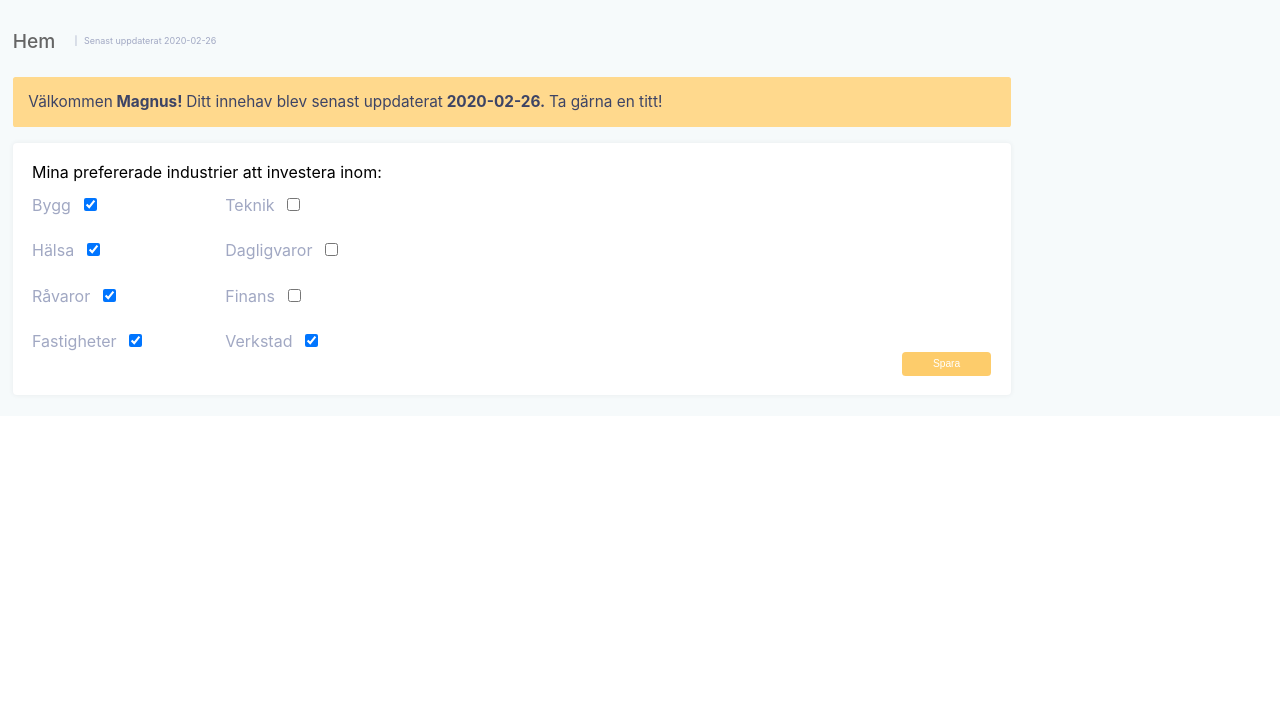
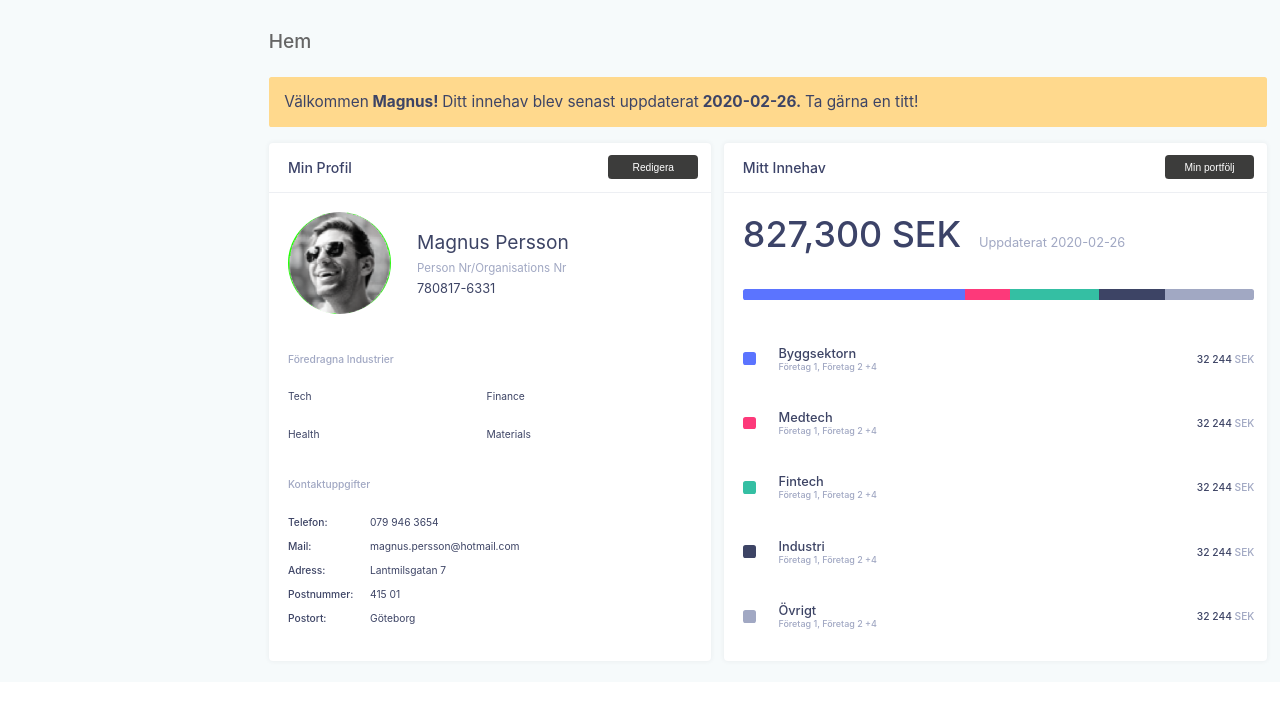
Before and after one commit to mohammad0-0ahmad/stock-portfolio, a React (Create React App) app: page / in a window 1280 px wide. Shown: the top 702 px of the page. Built offline with nearby package versions, Linux system fonts and the light colour scheme.

Commit message:
Cleaned up Content component & made some improvements in other files.

```diff
--- a/src/components/Content.js
+++ b/src/components/Content.js
@@ -1,5 +1,6 @@
 import React, { useState } from 'react';
 import '../css/Content.css'
+import { PAGES } from './Dashboard'
 import WelcomeBar from './WelcomeBar.js'
 import PreferedIndustries from './PreferedIndustries'
 import ContactInfo from './ContactInfo'
@@ -13,12 +14,17 @@ import ChangeAbleRoundedImg from './ChangeAbleRoundedImg';
 import Button from './Button'
 import BarChart from './BarChart'
 import BarChartDetailsList from './BarChartDetailsList';
+import SettingNavBar from './SettingNavBar'
+import StockTable from './StockTable'
+
+const SETTING_SUB_NAV_BAR_TITLES = ['Min Profil', 'Byt lösenord', 'Preferenser']
 
 const Content = ({ content }) => {
+    const [selectedSettingSection, setSelectedSettingSection] = useState(SETTING_SUB_NAV_BAR_TITLES[0])
 
-    let [title, setTitle] = useState(content.title)
-    let [updated, setUpdated] = useState(content.updated)
-
+    // Testing some components
+    const [selectedContent, setSelectedContent] = useState(PAGES[0])
+    let updated = content.updated
     let hasStocks = true;
     let industries = ['Tech', 'Finance', 'Health', 'Materials']
     let person = {
@@ -33,15 +39,6 @@ const Content = ({ content }) => {
         passWord: 'henrik'
     }
 
-    // Testing some components
-    const myProfile = [
-        <ContetItemHeader key='0' title={'Min Profil'} button={{ buttonText: 'Redigera', bgColor: '#3C3C3B' }} borderColor='#45414E14' />,
-        <UserImgNamePN key='1' colors={{ title: '#A1A8C3', userValues: '#3D4465' }} userData={{ img: userimg, name: 'Magnus Persson', personNr: '197808176331' }} />,
-        <PreferedIndustries key='2' industries={industries} />,
-        <ContactInfo key='3' person={person} />,
-
-    ]
-
     const tabData = [
         { title: 'Byggsektorn', details: 'Företag 1, Företag 2 +4', amount: '32 244' },
         { title: 'Medtech', details: 'Företag 1, Företag 2 +4', amount: '32 244' },
@@ -49,13 +46,18 @@ const Content = ({ content }) => {
         { title: 'Industri', details: 'Företag 1, Företag 2 +4', amount: '32 244' },
         { title: 'Övrigt', details: 'Företag 1, Företag 2 +4', amount: '32 244' }
     ]
-
-    const myOwn = [
-        <ContetItemHeader key='0' title={'Mitt Innehav'} button={{ buttonText: 'Min portfölj', bgColor: '#3C3C3B' }} borderColor='#45414E14' />,
-        <CurrentUpdate key='8' value="827,300 SEK" date="Uppdaterat 2020-02-26" />,
-        <BarChart key='1' amountSectorsToShow={5} sectors={[50, 10, 20, 15, 20]} />,
-        <BarChartDetailsList key='2' data={tabData} />
-    ]
+    const stockTableData = [
+        { a: 'Företag X', b: '20 000', c: 'A', d: '3000st', e: '1-3000', f: '1.0%', g: '1.0%' },
+        { a: 'Företag X', b: '20 000', c: 'A', d: '3000st', e: '1-3000', f: '1.0%', g: '1.0%' },
+        { a: 'Företag X', b: '20 000', c: 'A', d: '3000st', e: '1-3000', f: '1.0%', g: '1.0%' },
+        { a: 'Företag X', b: '20 000', c: 'A', d: '3000st', e: '1-3000', f: '1.0%', g: '1.0%' },
+        { a: 'Företag X', b: '20 000', c: 'A', d: '3000st', e: '1-3000', f: '1.0%', g: '1.0%' },
+        { a: 'Företag X', b: '20 000', c: 'A', d: '3000st', e: '1-3000', f: '1.0%', g: '1.0%' },
+        { a: 'Företag X', b: '20 000', c: 'A', d: '3000st', e: '1-3000', f: '1.0%', g: '1.0%' },
+        { a: 'Företag X', b: '20 000', c: 'A', d: '3000st', e: '1-3000', f: '1.0%', g: '1.0%' },
+        { a: 'Företag X', b: '20 000', c: 'A', d: '3000st', e: '1-3000', f: '1.0%', g: '1.0%' },
+        { a: 'Företag X', b: '20 000', c: 'A', d: '3000st', e: '1-3000', f: '1.0%', g: '1.0%' },
+]
 
     const [firstName, setFirstName] = useState(person.firstName)
     const [lastName, setLastName] = useState(person.lastName)
@@ -66,33 +68,7 @@ const Content = ({ content }) => {
     const [phone, setPhone] = useState(person.phone)
     const [mail, setMail] = useState(person.mail)
     const [passWord, setPassWord] = useState(person.passWord)
-
-
-
-
-    const preferencesMyProfile = (
-        <div>
-        <ChangeAbleRoundedImg src={userimg} handleClick={() =>{ console.log("change")}} alt='User picture' />
-        <div className='contactLabelInputSameLine'><LabelAndInput className='LabelAndInput' type="text" labelText="Förnamn" text={firstName} handleChange={(e) => { setFirstName(e.target.value) }} />
-            <LabelAndInput className='LabelAndInput' type="text" labelText="Efternamn" text={lastName} handleChange={(e) => { setLastName(e.target.value) }} /></div>
-        <LabelAndInput className='LabelAndInput' type="text" labelText="Personnummer" text={personNumber} handleChange={(e) => { setPersonNumber(e.target.value) }} />
-        <LabelAndInput className='LabelAndInput' type="text" labelText="Adress" text={adress} handleChange={(e) => { setAdress(e.target.value) }} />
-        <div className='contactLabelInputSameLine'><LabelAndInput className='LabelAndInput' type="text" labelText="Stad" text={city} handleChange={(e) => { setCity(e.target.value) }} />
-            <LabelAndInput className='LabelAndInput' type="text" labelText="Postnummer" text={zipCode} handleChange={(e) => { setZipCode(e.target.value) }} /></div>
-        <LabelAndInput className='LabelAndInput' type="text" labelText="Telefonnummer" text={phone} handleChange={(e) => { setPhone(e.target.value) }} />
-        <LabelAndInput className='LabelAndInput' type="mail" labelText="Email" text={mail} handleChange={(e) => { setMail(e.target.value) }} />
-        <Button bgColor='#FDCC6B' width='10%' marginleft='60%' buttonText='Spara' handleClick={() => { console.log("change") }} className='saveButton' />
-        </div>)
-
-    const preferencesChangePassWord = (
-        <div>
-        <LabelAndInput className='LabelAndInput' type="password" labelText="Nuvarande lösenord" text={passWord}/>
-        <LabelAndInput className='LabelAndInput' type="password" labelText="Nytt lösenord"/>
-        <LabelAndInput className='LabelAndInput' type="password" labelText="Bekräfta nytt lösenord"/>
-        <Button bgColor='#FDCC6B' width='10%' marginleft='60%' buttonText='Spara' handleClick={() => { setPassWord('nytt lösen') }} className='saveButton' />
-        </div>)
-    const preferedIndustries = ['Bygg','Teknik','Hälsa','Dagligvaror','Råvaror','Finans','Fastigheter','Verkstad']
-
+    const preferedIndustries = ['Bygg', 'Teknik', 'Hälsa', 'Dagligvaror', 'Råvaror', 'Finans', 'Fastigheter', 'Verkstad']
 
     const [bygg, setBygg] = useState(true)
     const [teknik, setTeknik] = useState(false)
@@ -103,40 +79,94 @@ const Content = ({ content }) => {
     const [fastigheter, setFastigheter] = useState(true)
     const [verkstad, setVerkstad] = useState(true)
 
-
-
-    const preferencesPreferedIndustries = (
-        <div>
-        <p>Mina prefererade industrier att investera inom:</p>
-        <div className='preferencesPreferedIndustries'>
-        <LabelAndInput key={preferedIndustries[0]} className='preferencesPreferedIndustriesItems' type='checkbox' checked={bygg} labelText={preferedIndustries[0]} handleChange={(e) => {setBygg(!bygg)}}/>
-        <LabelAndInput key={preferedIndustries[1]} className='preferencesPreferedIndustriesItems' type='checkbox' checked={teknik} labelText={preferedIndustries[1]} handleChange={(e) => {setTeknik(!teknik)}}/>
-        <LabelAndInput key={preferedIndustries[2]} className='preferencesPreferedIndustriesItems' type='checkbox' checked={hälsa} labelText={preferedIndustries[2]} handleChange={(e) => {setHälsa(!hälsa)}}/>
-        <LabelAndInput key={preferedIndustries[3]} className='preferencesPreferedIndustriesItems' type='checkbox' checked={dagligvaror} labelText={preferedIndustries[3]} handleChange={(e) => {setDagligvaror(!dagligvaror)}}/>
-        <LabelAndInput key={preferedIndustries[4]} className='preferencesPreferedIndustriesItems' type='checkbox' checked={råvaror} labelText={preferedIndustries[4]} handleChange={(e) => {setRåvaror(!råvaror)}}/>
-        <LabelAndInput key={preferedIndustries[5]} className='preferencesPreferedIndustriesItems' type='checkbox' checked={finans} labelText={preferedIndustries[5]} handleChange={(e) => {setFinans(!finans)}}/>
-        <LabelAndInput key={preferedIndustries[6]} className='preferencesPreferedIndustriesItems' type='checkbox' checked={fastigheter} labelText={preferedIndustries[6]} handleChange={(e) => {setFastigheter(!fastigheter)}}/>
-        <LabelAndInput key={preferedIndustries[7]} className='preferencesPreferedIndustriesItems' type='checkbox' checked={verkstad} labelText={preferedIndustries[7]} handleChange={(e) => {setVerkstad(!verkstad)}}/>
-        </div>
-        <Button bgColor='#FDCC6B' width='10%' marginleft='60%' buttonText='Spara' handleClick={() => { setPassWord('nytt lösen') }} className='saveButton' />
-        </div>)
-
-
     return (
         <div id="Content" >
             <header>
-                <h2 className="title">{title}</h2>
-                {content.showLatestUpdate && <p className="updated">Senast uppdaterat {updated}</p>}
+                <h2 className="title">{selectedContent}</h2>
+                {PAGES[1] === selectedContent && <p className="updated">Senast uppdaterat {updated}</p>}
             </header>
-            <WelcomeBar updated={updated} name={content.name} hasStocks={hasStocks} />
-            <div id="contentItems">
-              {/*  <ContentItem bgColor='#fff' shdowColor='#45414E14' innerComponents={myProfile} />
-                <ContentItem bgColor='#fff' shdowColor='#45414E14' innerComponents={myOwn} />
-                <ContentItem bgColor='#fff' shdowColor='#45414E14' innerComponents={preferencesMyProfile}/>
-                <ContentItem bgColor='#fff' shdowColor='#45414E14' innerComponents={preferencesChangePassWord}/>*/}
-                <ContentItem bgColor='#fff' shdowColor='#45414E14' innerComponents={preferencesPreferedIndustries}/>
+            {PAGES[0] === selectedContent && <WelcomeBar updated={updated} name={content.name} hasStocks={hasStocks} />}
+            {
+                PAGES[0] === selectedContent &&
+                <div id="contentItems">
+                    <ContentItem>
+                        <ContetItemHeader title={'Min Profil'} button={{ buttonText: 'Redigera', handleClick: () => setSelectedContent(PAGES[2]) }} />
+                        <UserImgNamePN userData={{ img: userimg, name: 'Magnus Persson', personNr: '197808176331' }} />
+                        <PreferedIndustries industries={industries} />
+                        <ContactInfo person={person} />
+                    </ContentItem>
+                    <ContentItem>
+                        <ContetItemHeader key='0' title={'Mitt Innehav'} button={{ buttonText: 'Min portfölj', handleClick: () => setSelectedContent(PAGES[1]) }} />
+                        <CurrentUpdate key='8' value="827,300 SEK" date="Uppdaterat 2020-02-26" />
+                        <BarChart key='1' amountSectorsToShow={5} sectors={[50, 10, 20, 15, 20]} />
+                        <BarChartDetailsList key='2' data={tabData} />
+                    </ContentItem>
+                </div>
+            }
+            {
+                PAGES[1] === selectedContent &&
+                <div id="contentItems">
+                    <ContentItem>
+                        <StockTable rows={stockTableData} />
+                    </ContentItem>
+                </div>
+            }
+            {
+                PAGES[2] === selectedContent &&
+                <div id="contentItems">
+                    <ContentItem>
+                        <div>
+                            <SettingNavBar items={SETTING_SUB_NAV_BAR_TITLES} selected={selectedSettingSection} handleSelect={setSelectedSettingSection} />
+                        </div>
+                        {
+                            selectedSettingSection === SETTING_SUB_NAV_BAR_TITLES[0] &&
+                            <div>
+                                <ChangeAbleRoundedImg src={userimg} handleClick={() => { console.log("change") }} alt='User picture' />
+                                <div className='contactLabelInputSameLine'>
+                                    <LabelAndInput type="text" labelText="Förnamn" text={firstName} handleChange={(e) => { setFirstName(e.target.value) }} />
+                                    <LabelAndInput type="text" labelText="Efternamn" text={lastName} handleChange={(e) => { setLastName(e.target.value) }} />
+                                </div>
+                                <LabelAndInput type="text" labelText="Personnummer" text={personNumber} handleChange={(e) => { setPersonNumber(e.target.value) }} />
+                                <LabelAndInput type="text" labelText="Adress" text={adress} handleChange={(e) => { setAdress(e.target.value) }} />
+                                <div className='contactLabelInputSameLine'>
+                                    <LabelAndInput type="text" labelText="Stad" text={city} handleChange={(e) => { setCity(e.target.value) }} />
+                                    <LabelAndInput type="text" labelText="Postnummer" text={zipCode} handleChange={(e) => { setZipCode(e.target.value) }} />
+                                </div>
+                                <LabelAndInput type="text" labelText="Telefonnummer" text={phone} handleChange={(e) => { setPhone(e.target.value) }} />
+                                <LabelAndInput type="mail" labelText="Email" text={mail} handleChange={(e) => { setMail(e.target.value) }} />
+                                <Button buttonText='Spara' handleClick={() => { console.log("change") }} className='saveButton' />
+                            </div>
+                        }
+                        {
+                            selectedSettingSection === SETTING_SUB_NAV_BAR_TITLES[1] &&
+                            <div>
+                                <LabelAndInput type="password" labelText="Nuvarande lösenord" text={passWord} />
+                                <LabelAndInput type="password" labelText="Nytt lösenord" />
+                                <LabelAndInput type="password" labelText="Bekräfta nytt lösenord" />
+                                <Button buttonText='Spara' handleClick={() => { setPassWord('nytt lösen') }} className='saveButton' />
+                            </div>
+                        }
+                        {
+                            selectedSettingSection === SETTING_SUB_NAV_BAR_TITLES[2] &&
+                            <div>
+                                <p>Mina prefererade industrier att investera inom:</p>
+                                <div className='preferencesPreferedIndustries'>
+                                    <LabelAndInput key={preferedIndustries[0]} className='preferencesPreferedIndustriesItems' type='checkbox' checked={bygg} labelText={preferedIndustries[0]} handleChange={(e) => { setBygg(!bygg) }} />
+                                    <LabelAndInput key={preferedIndustries[1]} className='preferencesPreferedIndustriesItems' type='checkbox' checked={teknik} labelText={preferedIndustries[1]} handleChange={(e) => { setTeknik(!teknik) }} />
+                                    <LabelAndInput key={preferedIndustries[2]} className='preferencesPreferedIndustriesItems' type='checkbox' checked={hälsa} labelText={preferedIndustries[2]} handleChange={(e) => { setHälsa(!hälsa) }} />
+                                    <LabelAndInput key={preferedIndustries[3]} className='preferencesPreferedIndustriesItems' type='checkbox' checked={dagligvaror} labelText={preferedIndustries[3]} handleChange={(e) => { setDagligvaror(!dagligvaror) }} />
+                                    <LabelAndInput key={preferedIndustries[4]} className='preferencesPreferedIndustriesItems' type='checkbox' checked={råvaror} labelText={preferedIndustries[4]} handleChange={(e) => { setRåvaror(!råvaror) }} />
+                                    <LabelAndInput key={preferedIndustries[5]} className='preferencesPreferedIndustriesItems' type='checkbox' checked={finans} labelText={preferedIndustries[5]} handleChange={(e) => { setFinans(!finans) }} />
+                                    <LabelAndInput key={preferedIndustries[6]} className='preferencesPreferedIndustriesItems' type='checkbox' checked={fastigheter} labelText={preferedIndustries[6]} handleChange={(e) => { setFastigheter(!fastigheter) }} />
+                                    <LabelAndInput key={preferedIndustries[7]} className='preferencesPreferedIndustriesItems' type='checkbox' checked={verkstad} labelText={preferedIndustries[7]} handleChange={(e) => { setVerkstad(!verkstad) }} />
+                                </div>
+                                <Button buttonText='Spara' handleClick={() => { setPassWord('nytt lösen') }} className='saveButton' />
+                            </div>
+                        }
 
-            </div>
+                    </ContentItem>
+                </div>
+            }
         </div>
     )
 }
--- a/src/components/ContentItem.js
+++ b/src/components/ContentItem.js
@@ -1,10 +1,10 @@
 import React from 'react'
 import '../css/ContentItem.css'
 
-const ContentItem = ({ innerComponents }) => {
+const ContentItem = ({ children }) => {
     return (
         <div className='ContentItem'>
-            {innerComponents}
+            {children}
         </div>
     )
 }
--- a/src/components/Dashboard.js
+++ b/src/components/Dashboard.js
@@ -1,6 +1,8 @@
 import React from 'react';
 import '../css/Dashboard.css'
 import Content from './Content';
+
+export const PAGES = ['Hem', 'Min Portfölj', 'Inställningar']
 
 const Dashboard = (props) => {
     let content = {
--- a/src/components/LabelAndInput.js
+++ b/src/components/LabelAndInput.js
@@ -1,11 +1,9 @@
 import React from "react";
 import "../css/LabelAndInput.css";
 
-const LabelAndInput = ({ text, labelText, handleChange, type,
-  checked,
-  className }) => {
+const LabelAndInput = ({ text, labelText, handleChange, type, checked }) => {
   return (
-    <div className={className}>
+    <div className='LabelAndInput'>
       <label>
         {labelText}
         <input
--- a/src/components/SettingNavBar.js
+++ b/src/components/SettingNavBar.js
@@ -1,15 +1,15 @@
 import React, { useState } from "react";
 import SettingNavItem from "./SettingNavItem";
 
-const SettingNavBar = ({ items,selected = items[0].text,handleSelect }) => {
+const SettingNavBar = ({ items, selected = items[0], handleSelect }) => {
   let navItem = items.map((item) => (
     <SettingNavItem
-      key={item.text}
-      text={item.text}
+      key={item}
+      text={item}
       handleClick={() => {
-        handleSelect(item.text);
+        handleSelect(item);
       }}
-      selected={item.text === selected}
+      selected={item === selected}
     />
   ));
   return <nav id="Setting-Nav">{navItem}</nav>;
--- a/src/css/Content.css
+++ b/src/css/Content.css
@@ -4,6 +4,7 @@
   padding: 1vw;
   display: flex;
   flex-direction: column;
+  margin-left: auto;
 }
 #Content > * {
   margin: 1vh 0;
@@ -43,7 +44,7 @@
   margin-left: 2vw;
 }
 .preferencesPreferedIndustries {
-  display:grid;
+  display: grid;
   grid-template-columns: auto 80%;
   row-gap: 2vw;
   margin-top: 1vw;
--- a/src/css/SettingNavBar.css
+++ b/src/css/SettingNavBar.css
@@ -15,8 +15,7 @@
     font-size: 1vw;
   }
   .inactive {
-    background-color: var(--color2);
-    color: var(--color22);
+    color: var(--color19);
     cursor: pointer;
     opacity: 0.4;
   }
```
Also changed, not shown: src/css/StockTable.css (+7 -4 lines). Lines whose indentation alone changed are shown as unchanged.
